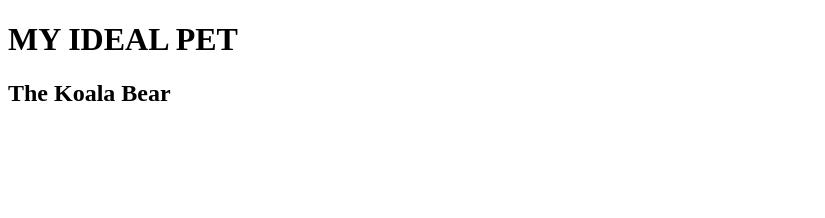
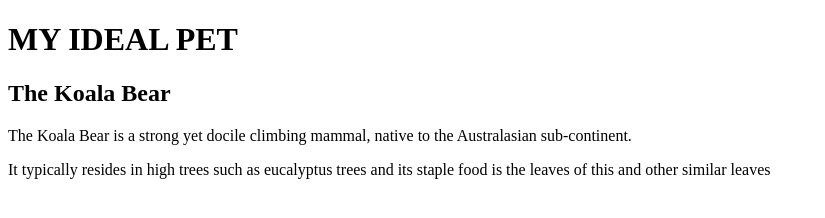
Before and after one commit to Mwendantu-CastDynamic/PetWebsite, a plain HTML site: page index.html in a window 1280 px wide. Shown: the whole page, without its empty margins (0-825 px from the left). Drawn offline with Linux system fonts and the light colour scheme.

Commit message:
Add two p element tags to hold the introductory content about koala bears

```diff
--- a/index.html
+++ b/index.html
@@ -9,5 +9,9 @@
 <body>
 <h1>MY IDEAL PET</h1>
 <h2>The Koala Bear</h2>
+<p>The Koala Bear is a strong yet docile climbing mammal, native to the Australasian
+  sub-continent.</p>
+<p>It typically resides in high trees such as eucalyptus trees and its staple food is
+   the leaves of this and other similar leaves</p>
 </body>
 </html>
```
